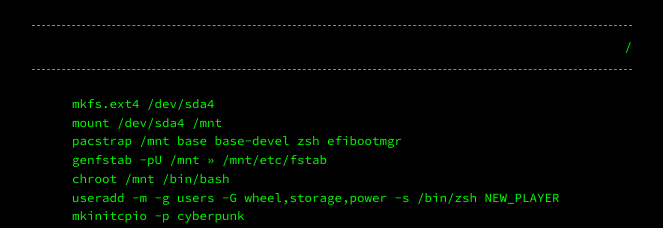
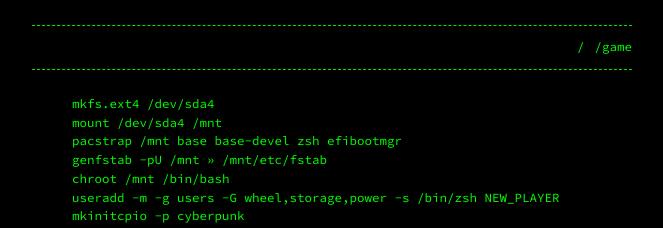
Before and after one commit to nova-explorer/CPR_invitation, a Jekyll site: the page built from game.md, in a window 1280 px wide. Shown: the top 228 px of the page, without its empty margins (308-971 px from the left). Built offline with Jekyll 4.4.1, drawn with Linux system fonts in a browser that asks for light colours; our own code applies the rules of GitHub Pages for plain Markdown files.

Commit message:
Update game.md

```diff
--- a/game.md
+++ b/game.md
@@ -1,3 +1,9 @@
+---
+title: /game
+layout: page
+permalink: /game
+---
+
 >mkfs.ext4 /dev/sda4
 >mount /dev/sda4 /mnt
 >pacstrap /mnt base base-devel zsh efibootmgr
```
